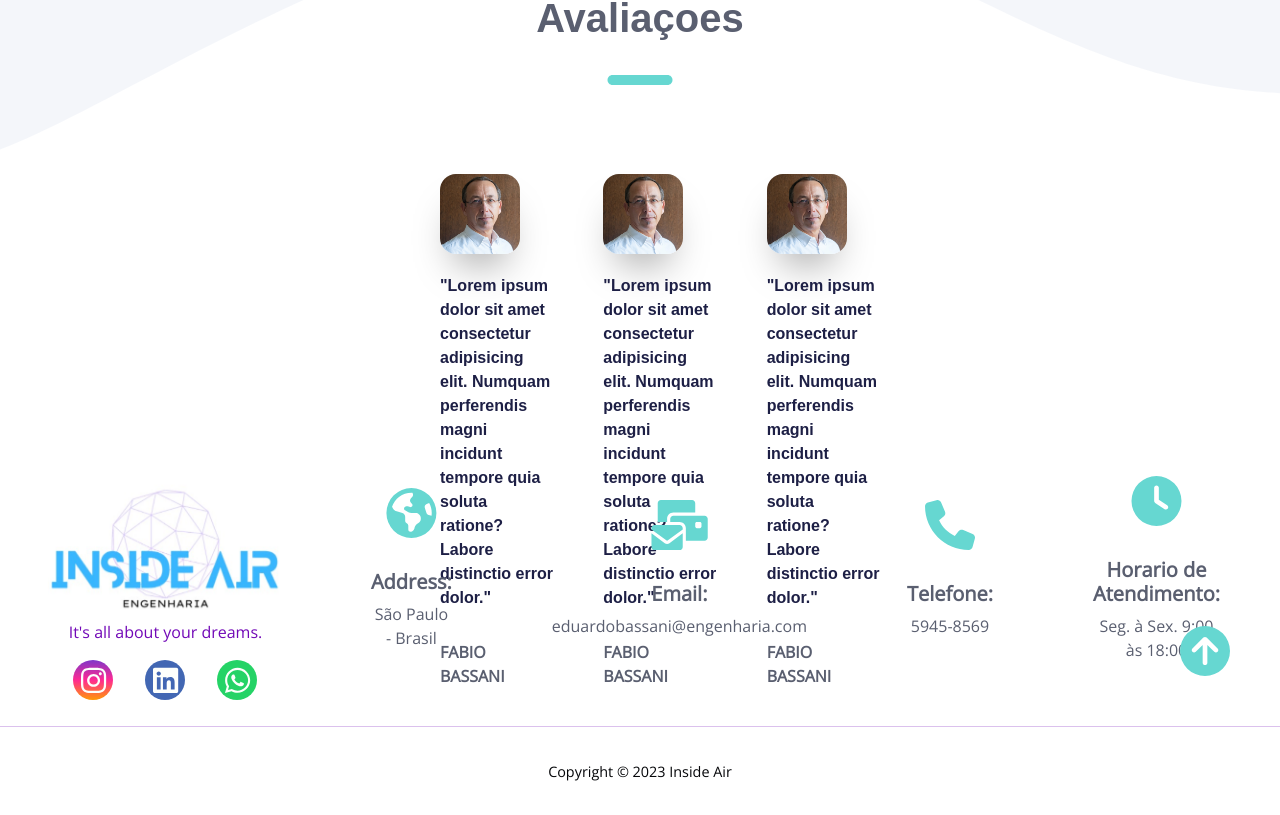
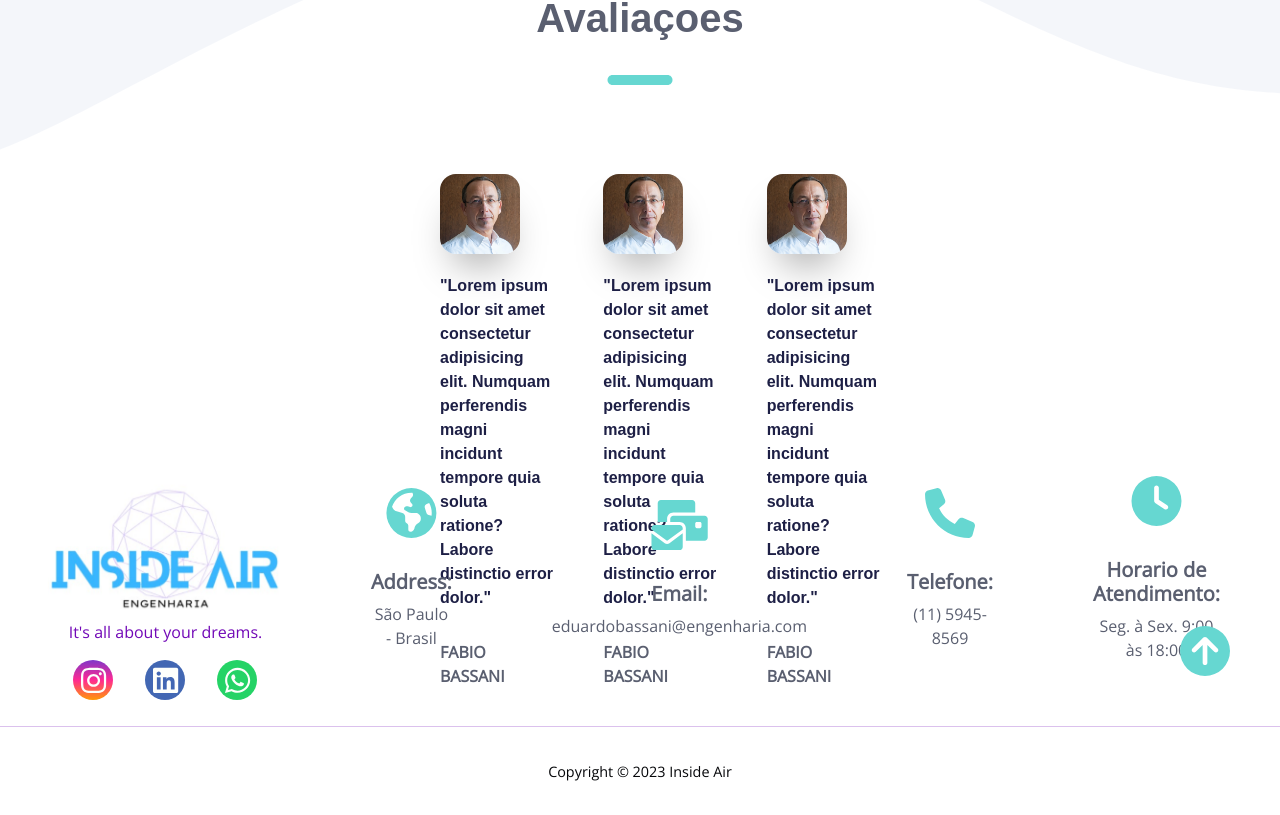
Before and after one commit to FabioAvilar/inside-air-engenharia, a React (Create React App) app: page / in a window 1280 px wide. Shown: the part 2737-3552 px from the top of the page. Built offline with nearby package versions, Linux system fonts and the light colour scheme.

Commit message:
criando pagina no github

```diff
--- a/package.json
+++ b/package.json
@@ -47,5 +47,8 @@
       "last 1 firefox version",
       "last 1 safari version"
     ]
+  },
+  "devDependencies": {
+    "gh-pages": "^6.0.0"
   }
 }
--- a/src/components/footer.jsx
+++ b/src/components/footer.jsx
@@ -77,7 +77,7 @@ export const Footer = () => {
                         />
                         <div className="email">
                             <h3 className="h3">Telefone:</h3>
-                            <p className="p-add">5945-8569</p>
+                            <p className="p-add">(11) 5945-8569</p>
                         </div>
                     </div>
                     <div className="grid">
--- a/src/pages/contato/contato.jsx
+++ b/src/pages/contato/contato.jsx
@@ -39,7 +39,7 @@ export const Contato = () => {
                             icon={faWhatsapp}
                             className="icon-contact whats"
                         />
-                        <p className="contact-p2"> 3925-5423</p>
+                        <p className="contact-p2">(11) 3925-5423</p>
                         <FontAwesomeIcon
                             icon={faMinus}
                             className="icon-contact-dados"
```
Also changed, not shown: 1 other file (tests, documents, lock files or other folders).
